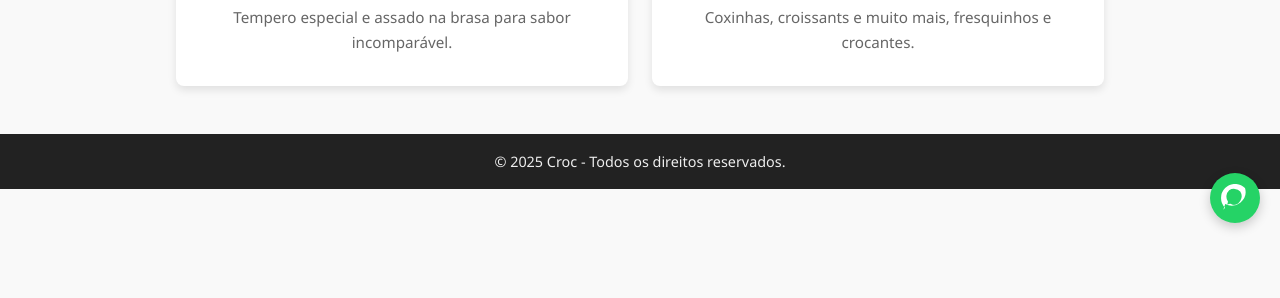
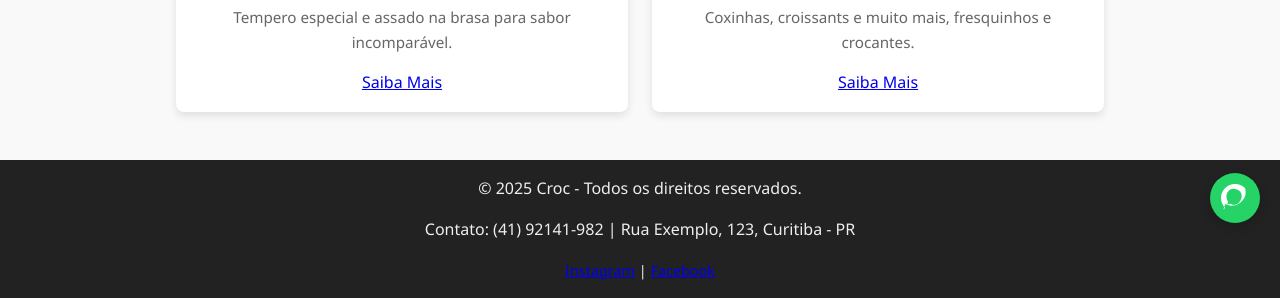
Before and after one commit to crocctba2025/croc-site, a plain HTML site: page index.html in a window 1280 px wide. Shown: the part 557-855 px from the top of the page. Before the commit the page ends 800 px from the top, so only its background shows below. Drawn offline with Linux system fonts and the light colour scheme.

Commit message:
Update index.html

```diff
--- a/index.html
+++ b/index.html
@@ -5,6 +5,7 @@
   <meta name="viewport" content="width=device-width, initial-scale=1" />
   <title>Croc - Frango Assado & Salgados</title>
   <link rel="stylesheet" href="style.css" />
+  <link rel="icon" href="favicon.ico" type="image/x-icon" />
 </head>
 <body>
   <header>
@@ -21,25 +22,32 @@
     <h1>Bem-vindo ao Croc!</h1>
     <p>Seu lugar para os melhores frangos assados e salgadinhos irresistíveis.</p>
 
-    <section style="margin-top:2rem;">
+    <section style="margin-top: 2rem;">
       <h2>Destaques</h2>
       <div class="destaques">
         <div class="card">
           <img src="https://images.unsplash.com/photo-1600891964599-f61ba0e24092?auto=format&fit=crop&w=600&q=80" alt="Frango Assado" />
           <h3>Frango Assado</h3>
           <p>Tempero especial e assado na brasa para sabor incomparável.</p>
+          <a href="#" class="btn-saiba-mais">Saiba Mais</a>
         </div>
         <div class="card">
           <img src="https://images.unsplash.com/photo-1562967916-eb82221dfb39?auto=format&fit=crop&w=600&q=80" alt="Salgadinhos" />
           <h3>Salgadinhos</h3>
           <p>Coxinhas, croissants e muito mais, fresquinhos e crocantes.</p>
+          <a href="#" class="btn-saiba-mais">Saiba Mais</a>
         </div>
       </div>
     </section>
   </main>
 
   <footer>
-    &copy; 2025 Croc - Todos os direitos reservados.
+    <p>&copy; 2025 Croc - Todos os direitos reservados.</p>
+    <p>Contato: (41) 92141-982 | Rua Exemplo, 123, Curitiba - PR</p>
+    <div class="redes-sociais">
+      <a href="#" aria-label="Instagram" target="_blank">Instagram</a> |
+      <a href="#" aria-label="Facebook" target="_blank">Facebook</a>
+    </div>
   </footer>
 
   <!-- WhatsApp flutuante -->
```
